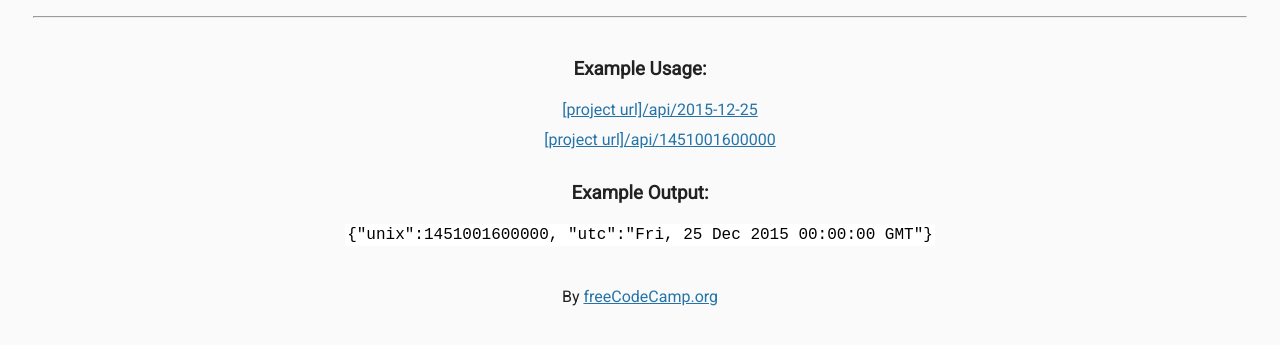
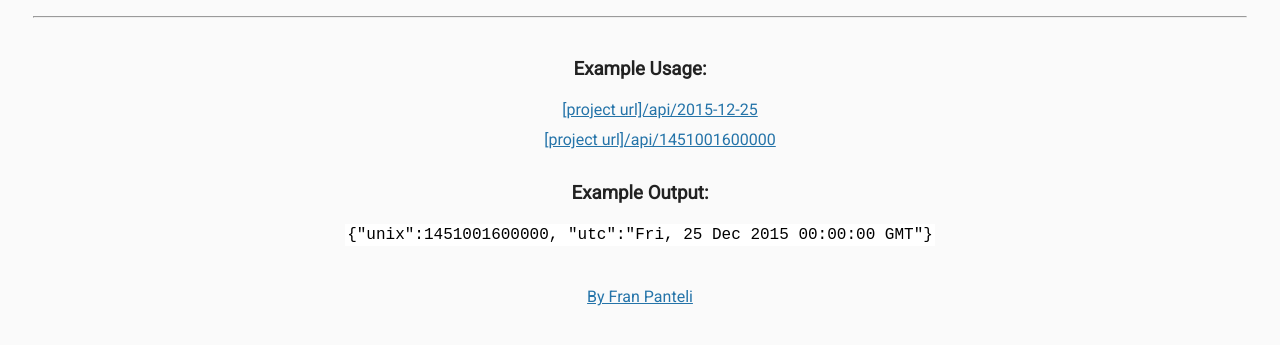
Before and after one commit to franpanteli/APIs-Timestamp-Microservice, a website: page views/index.html in a window 1280 px wide. Shown: the part 53-398 px from the top of the page. Drawn offline with Linux system fonts and the light colour scheme; files that its build step writes are made by us from their sources.

Commit message:
This commit changes the link on the project html page.

```diff
--- a/views/index.html
+++ b/views/index.html
@@ -25,7 +25,7 @@
     </div>
     <div class="footer">
       <p>
-        By <a href="https://www.freecodecamp.org/">freeCodeCamp.org</a>
+        <a href="https://github.com/franpanteli/APIs-Timestamp-Microservice-Project">By Fran Panteli</a>
       </p>
     </div>
   </body>
```
